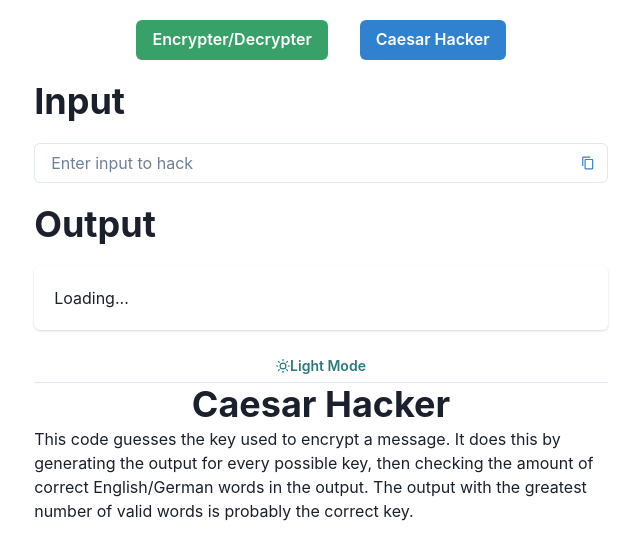
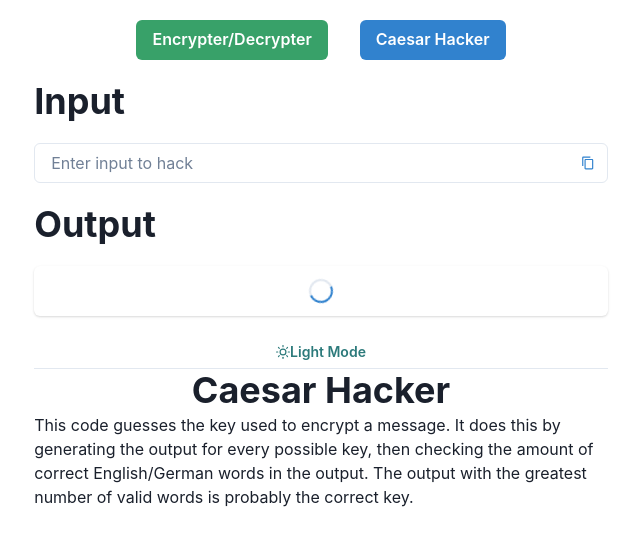
Before and after one commit to nf-projects/caesar-cipher, a Next.js app: page / in a window 1280 px wide. Both pictures are taken after a click on the button "Caesar Hacker". Shown: the top 560 px of the page, without its empty margins (319-959 px from the left). Built offline with nearby package versions, Linux system fonts and the light colour scheme.

Commit message:
cleanup, add spinner to hacker

```diff
--- a/components/encrypter.tsx
+++ b/components/encrypter.tsx
@@ -9,7 +9,6 @@ import {
   FormControl,
   Heading,
   HStack,
-  Icon,
   Input,
   Slider,
   SliderFilledTrack,
@@ -21,7 +20,6 @@ import {
 } from "@chakra-ui/react";
 import type { NextPage } from "next";
 import { useState } from "react";
-import Navbar from "../components/navbar";
 import { caesarEncrypt } from "../util/caesar";
 
 const EncrypterComponent: NextPage = () => {
--- a/components/hacker.tsx
+++ b/components/hacker.tsx
@@ -10,6 +10,7 @@ import {
   Input,
   InputGroup,
   InputRightElement,
+  Spinner,
   Stack,
   useColorMode,
 } from "@chakra-ui/react";
@@ -22,7 +23,7 @@ const HackerComponent: NextPage = () => {
   const { colorMode, toggleColorMode } = useColorMode();
 
   const [input, setInput] = useState("");
-  const [output, setOutput] = useState<string>("Loading...");
+  const [output, setOutput] = useState<string>("Loading");
 
   useEffect(() => {
     async function getData() {
@@ -64,7 +65,18 @@ const HackerComponent: NextPage = () => {
 
         <Heading mt="20px">Output</Heading>
         <Card mt="20px">
-          <CardBody>{output}</CardBody>
+          {output != "Loading" ? (
+            <CardBody>{output}</CardBody>
+          ) : (
+            <Center h="50px">
+              <Spinner
+                thickness="2px"
+                speed="0.65s"
+                emptyColor="gray.200"
+                color="blue.500"
+              ></Spinner>
+            </Center>
+          )}
         </Card>
         {/* TODO make this a component */}
         <Center>
--- a/components/navbar.tsx
+++ b/components/navbar.tsx
@@ -1,7 +1,6 @@
 import { Stack, Button } from "@chakra-ui/react";
 import React from "react";
 
-// props type for this component is the function setTab
 type ComponentProps = {
   tabFunction: (tab: string) => void;
 };
```
